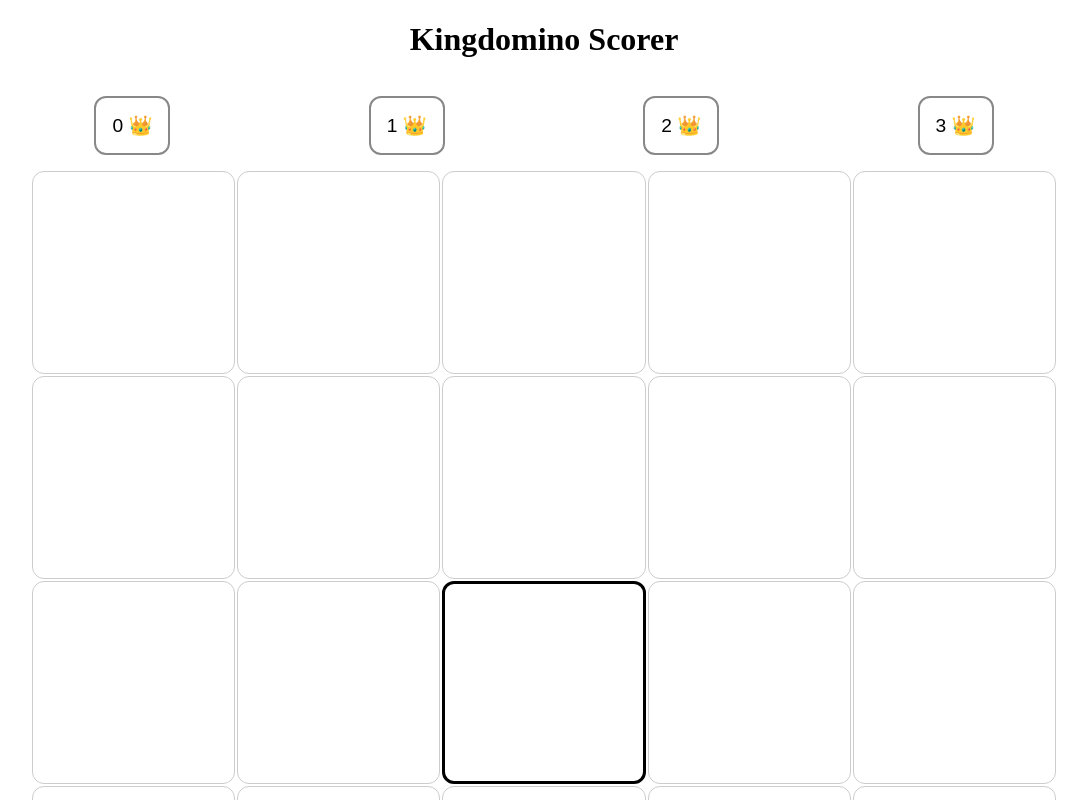
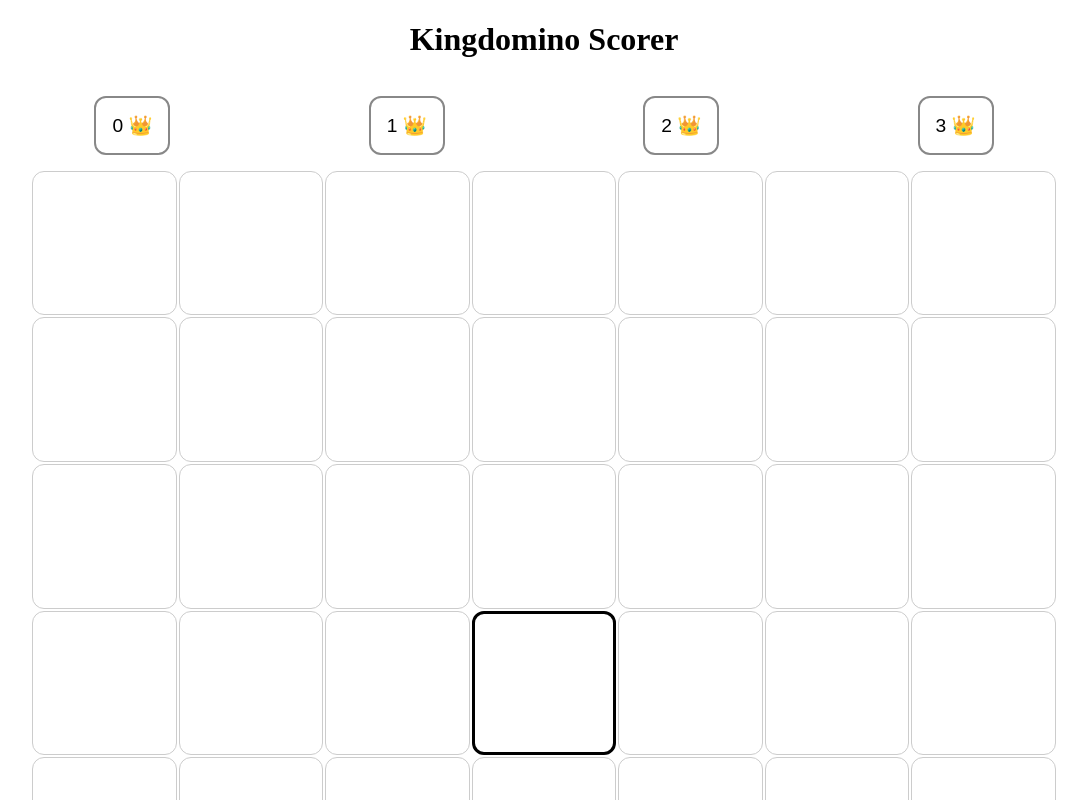
Before and after one commit to bovlb/kingdomino, a Svelte app: page / in a window 1280 px wide. Shown: the top 800 px of the page, without its empty margins (96-1183 px from the left). Built offline with nearby package versions, Linux system fonts and the light colour scheme.

Commit message:
checkpoint

```diff
--- a/src/App.svelte
+++ b/src/App.svelte
@@ -52,8 +52,8 @@ function log(msg: string) {
     Array.from({ length: gridSize }, () => ({ terrain: null, crowns: 0 })),
   );
 
-  let viewportSize = 5; // or 7
-  let viewportOrigin = { row: 4, col: 4 }; // start at center-ish
+  let viewportSize = 7; // or 7
+  let viewportOrigin = { row: 3, col: 3 }; // start at center-ish
 
   let castle = { row: 6, col: 6 }; // always inside full grid
 
@@ -162,7 +162,7 @@ function log(msg: string) {
     log(`applyDrag: ${row}, ${col}`);
     if (isCastle(row, col)) return;
     if (isDragging && dragTerrain !== null) {
-      console.log("applyDrag: terrain", dragTerrain);
+      // console.log("applyDrag: terrain", dragTerrain);
       tile.terrain = dragTerrain;
       // tile.crowns = Math.floor(Math.random() * 4);  // <-- force visible change
       update();
@@ -179,11 +179,11 @@ function log(msg: string) {
   if (isCastle(row, col)) return;
 
   if (pendingCrown !== null) {
-    console.log("applySelection: crown", pendingCrown);
+    // console.log("applySelection: crown", pendingCrown);
     tile.crowns = pendingCrown;
-    // pendingCrown = null;
+    pendingCrown = null;
   } else {
-    console.log("applySelection: terrain", selectedTerrain);
+    // console.log("applySelection: terrain", selectedTerrain);
     tile.terrain = selectedTerrain === "empty" ? null : selectedTerrain;
   }
 
@@ -273,6 +273,7 @@ function log(msg: string) {
 
       viewportSize = 5;
     }
+    update();
   }
 </script>
 
@@ -307,6 +308,10 @@ function log(msg: string) {
         on:pointerdown={(e) => beginDrag(tile, row, col)}
         on:pointermove={(e) => handlePointerMove(e)}
         on:pointerup={(e) => endDrag(e)}
+        on:dblclick={() => {
+          tile.crowns = (tile.crowns + 1) % 4;
+          update();
+        }}
       >
         {tile.crowns > 0 ? tile.crowns : ""}
       </button>
--- a/src/lib/scoring.ts
+++ b/src/lib/scoring.ts
@@ -26,7 +26,7 @@ export function score(board: Tile[][], castle: Position, viewportOrigin: Positio
     harmony: boolean;
     total: number;} {
     const terrainScoreValue = terrainScore(board);
-    const middleKingdomQualifies = qualifiesMiddleKingdom(board, castle);
+    const middleKingdomQualifies = qualifiesMiddleKingdom(board, castle, viewportSize);
     const harmonyQualifies = qualifiesHarmony(board, castle, viewportOrigin, viewportSize);
 
     const total = terrainScoreValue + (middleKingdomQualifies ? 10 : 0) + (harmonyQualifies ? 5 : 0);
@@ -78,12 +78,12 @@ export function terrainScore(board: Tile[][]): number {
   return total;
 }
 
-export function qualifiesMiddleKingdom(board: Tile[][], castle: Position): boolean {
+export function qualifiesMiddleKingdom(board: Tile[][], castle: Position, viewportSize: number): boolean {
   const { minRow, maxRow, minCol, maxCol } = boundingBox(board, castle);
   const centerRow = Math.floor((minRow + maxRow) / 2);
   const centerCol = Math.floor((minCol + maxCol) / 2);
   const castleInCentre = castle.row === centerRow && castle.col === centerCol;
-  const boxFits = maxRow - minRow + 1 === 5 && maxCol - minCol + 1 === 5;
+  const boxFits = maxRow - minRow + 1 === viewportSize && maxCol - minCol + 1 === viewportSize;
   return castleInCentre && boxFits;
 }
 
```
